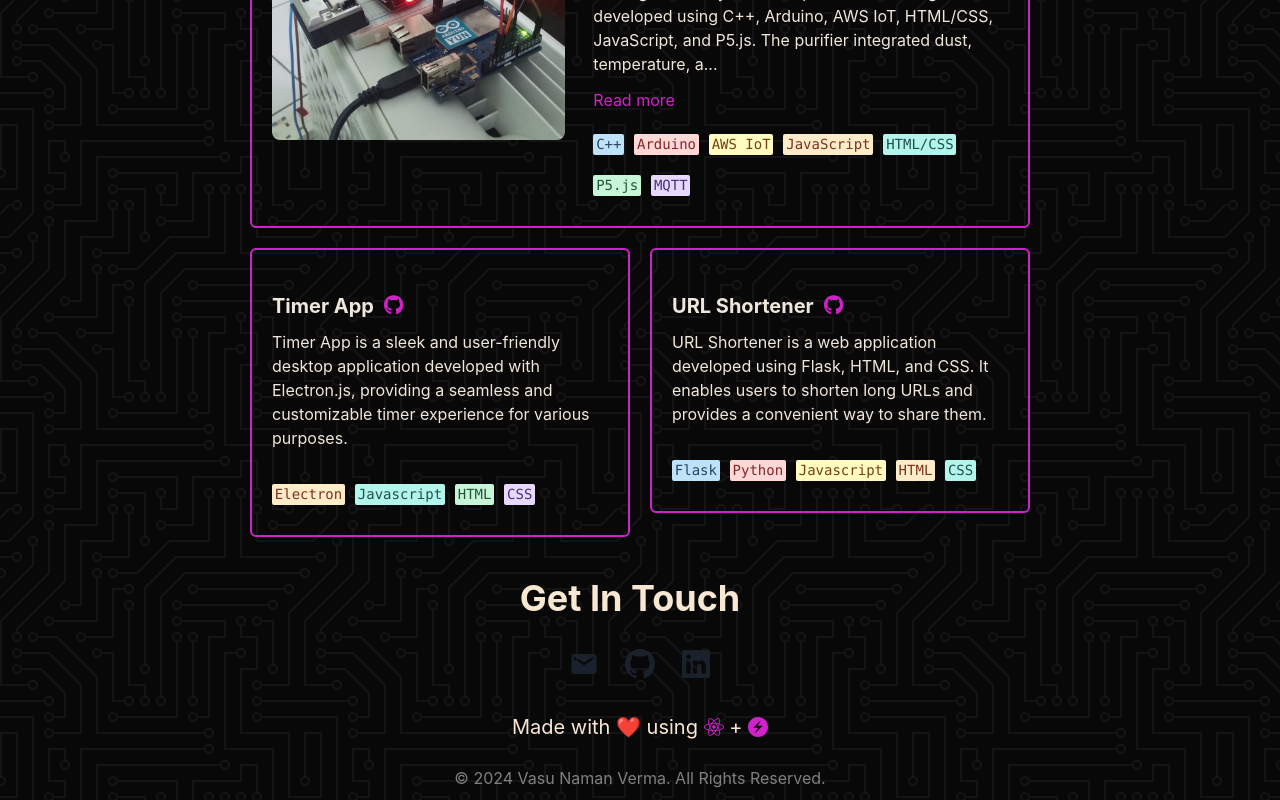
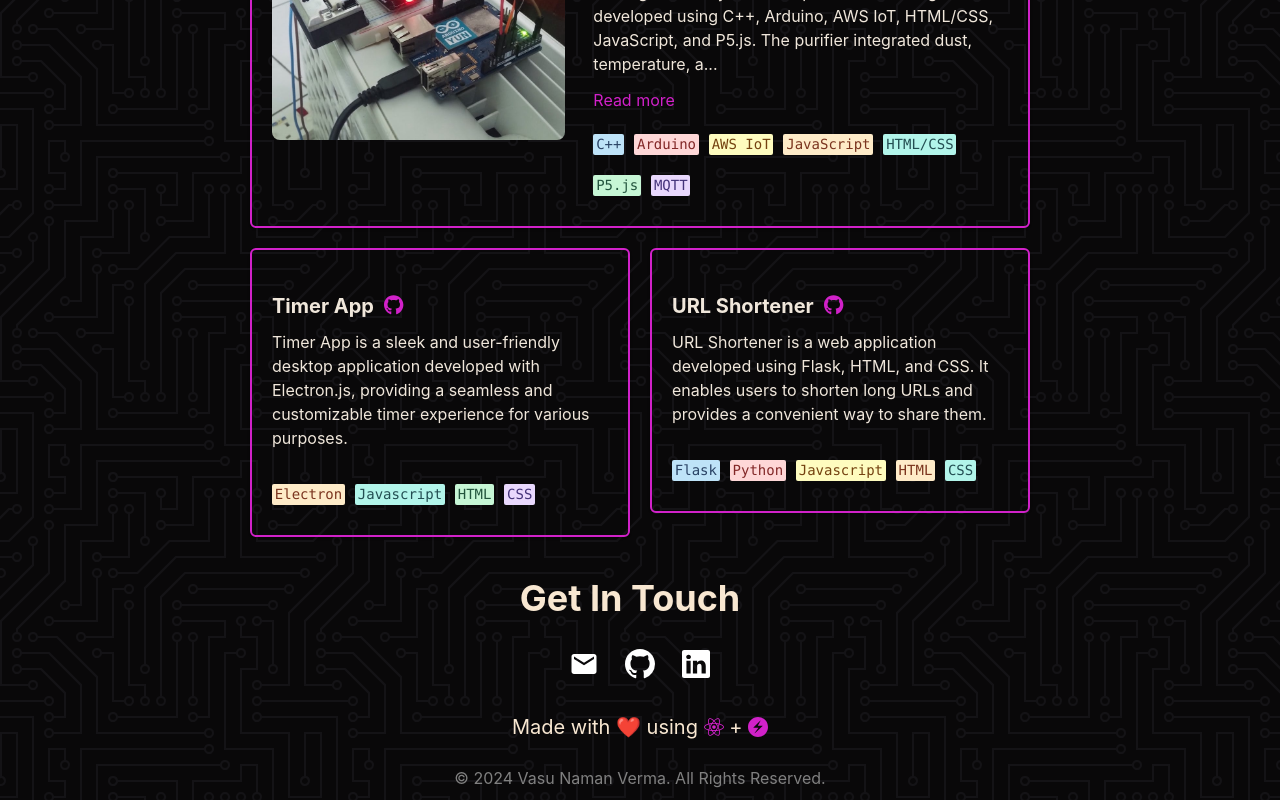
Before and after one commit to vasunverma/portfolio, a React (Create React App) app: page / in a window 1280 px wide. Shown: the part 4084-4884 px from the top of the page. Built offline with nearby package versions, Linux system fonts and the light colour scheme.

Commit message:
Added color to Icons

```diff
--- a/src/components/contact.js
+++ b/src/components/contact.js
@@ -40,6 +40,7 @@ export const Contact = () => {
                         aria-label="email"
                         variant="ghost"
                         size="lg"
+                        color="white"
                         fontSize="3xl"
                         icon={<MdEmail />}
                         _hover={{
@@ -56,6 +57,7 @@ export const Contact = () => {
                         aria-label="github"
                         variant="ghost"
                         size="lg"
+                        color="white"
                         fontSize="3xl"
                         icon={<BsGithub />}
                         _hover={{
@@ -70,6 +72,7 @@ export const Contact = () => {
                         aria-label="linkedin"
                         variant="ghost"
                         size="lg"
+                        color="white"
                         icon={<BsLinkedin size="28px" />}
                         _hover={{
                             bg: 'blue.500',
```
